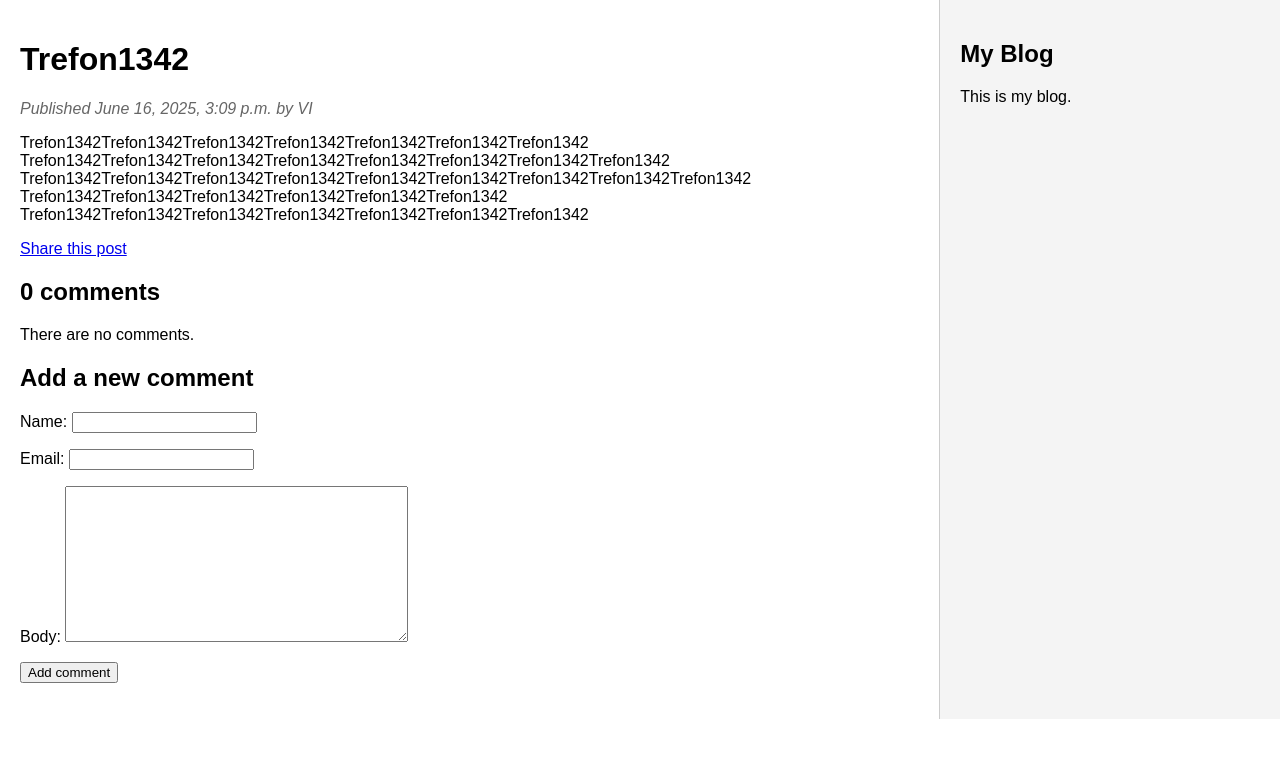
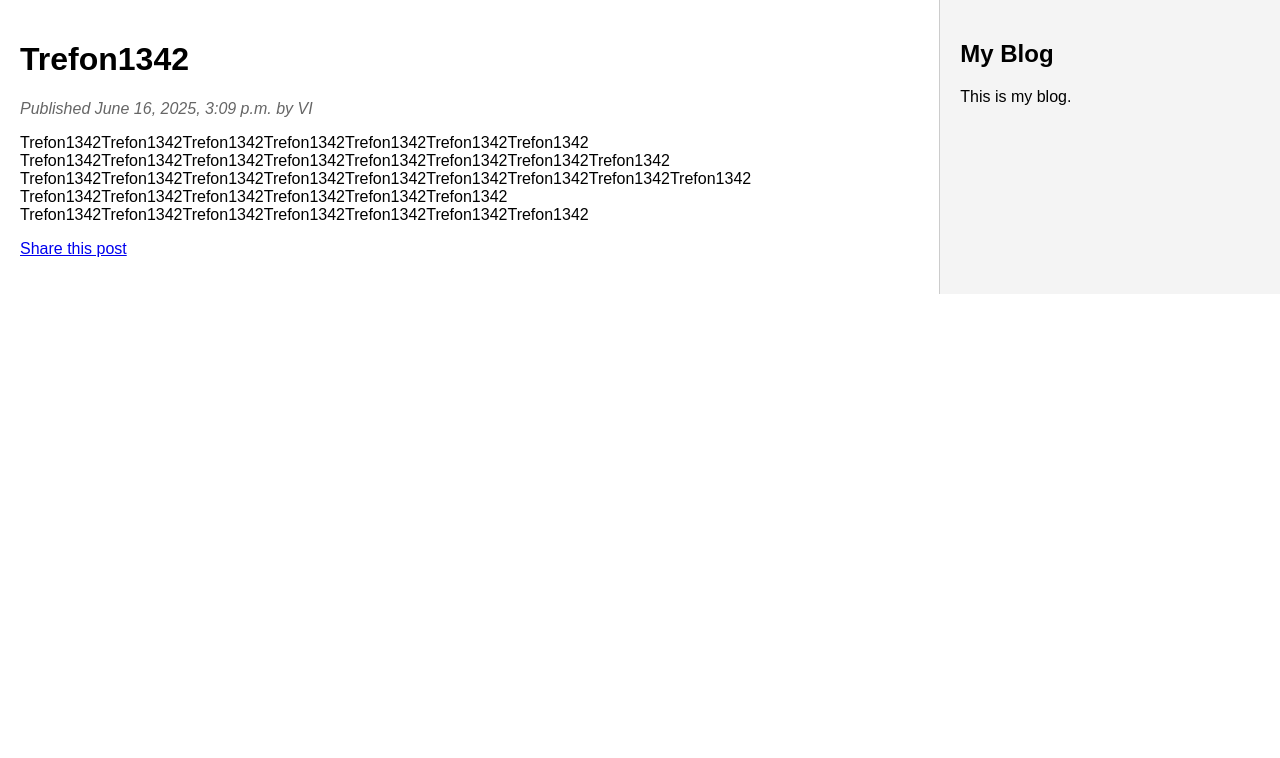
Before and after one commit to CleverGameCreator/mysite, a Django app: a page that uses mysite/blog/templates/blog/post/detail.html in a window 1280 px wide. Shown: the top 758 px of the page. Run offline with Django 4.2, Linux system fonts and the light colour scheme; data comes from the database, SQL or seed files in the repository; data that the repository does not hold is empty.

Commit message:
18/06/2025

```diff
--- a/mysite/blog/templates/blog/post/detail.html
+++ b/mysite/blog/templates/blog/post/detail.html
@@ -11,6 +11,7 @@
             Share this post
         </a>
     </p>
+    {% comment %}
     {% with comments.count as total_comments %}
         <h2>
             {{ total_comments }} comment{{ total_comments|pluralize }}
@@ -27,5 +28,5 @@
     {% empty %}
         <p>There are no comments.</p>
     {% endfor %}
-    {% include "blog/post/includes/comment_form.html" %}
+    {% endcomment %}
 {% endblock %}
--- a/mysite/blog/views.py
+++ b/mysite/blog/views.py
@@ -72,15 +72,13 @@ def post_detail(request, year, month, day, post):
                              publish__year=year,
                              publish__month=month,
                              publish__day=day)
-    # Список активных комментариев к этому посту
-    comments = post.comments.filter(active=True)
-    # Форма для комментирования пользователями
-    form = CommentForm()
+    # Временно закомментируем код запроса комментариев
+    # comments = post.comments.filter(active=True)
+    comments = []  # Пустой список вместо запроса к базе данных
     return render(request,
-     'blog/post/detail.html',
-           {'post': post,
-                   'comments': comments,
-                   'form': form})
+                'blog/post/detail.html',
+                {'post': post,
+                 'comments': comments})
 
 @require_POST
 def post_comment(request, post_id):
```
Also changed, not shown: mysite/blog/migrations/0003_comment.py (added).
